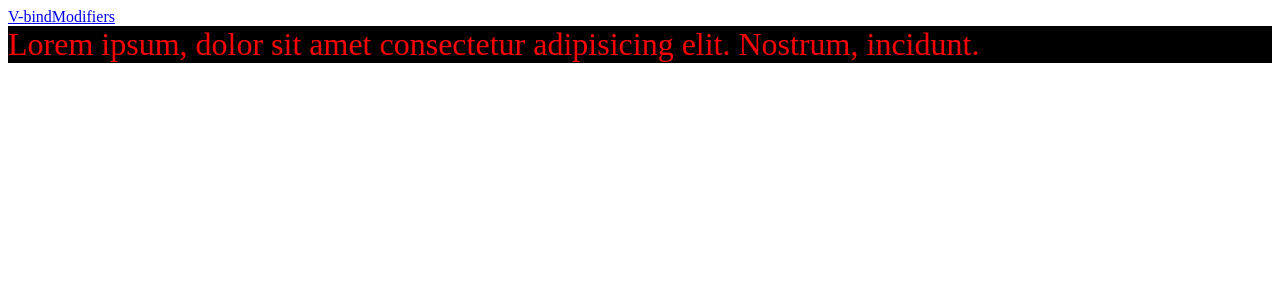
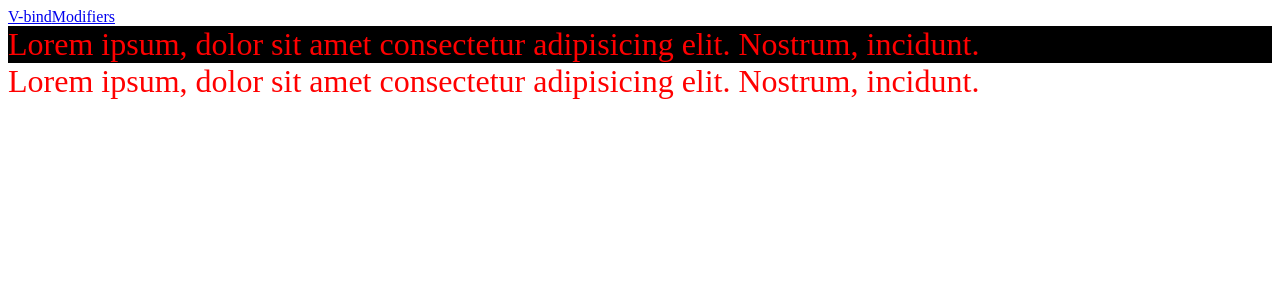
Before and after one commit to nikola-matkovic/VUE_learning, a Vue app in the folder learning-from-docs/: page /style in a window 1280 px wide. Shown: the top 300 px of the page. Built offline with nearby package versions, Linux system fonts and the light colour scheme.

Commit message:
bind array of classes

```diff
--- a/learning-from-docs/src/views/StyleView.vue
+++ b/learning-from-docs/src/views/StyleView.vue
@@ -1,5 +1,9 @@
 <template>
     <div class="big-font" :class="{ red: redText, blackBG: blackBackground }">
+        Lorem ipsum, dolor sit amet consectetur adipisicing elit. Nostrum,
+        incidunt.
+    </div>
+    <div :class="[red, big]">
         Lorem ipsum, dolor sit amet consectetur adipisicing elit. Nostrum,
         incidunt.
     </div>
@@ -10,6 +14,9 @@ import { ref } from "vue";
 
 const redText = ref(true);
 const blackBackground = ref(true);
+
+const red = "red";
+const big = "big-font";
 </script>
 
 <style scoped>
```
